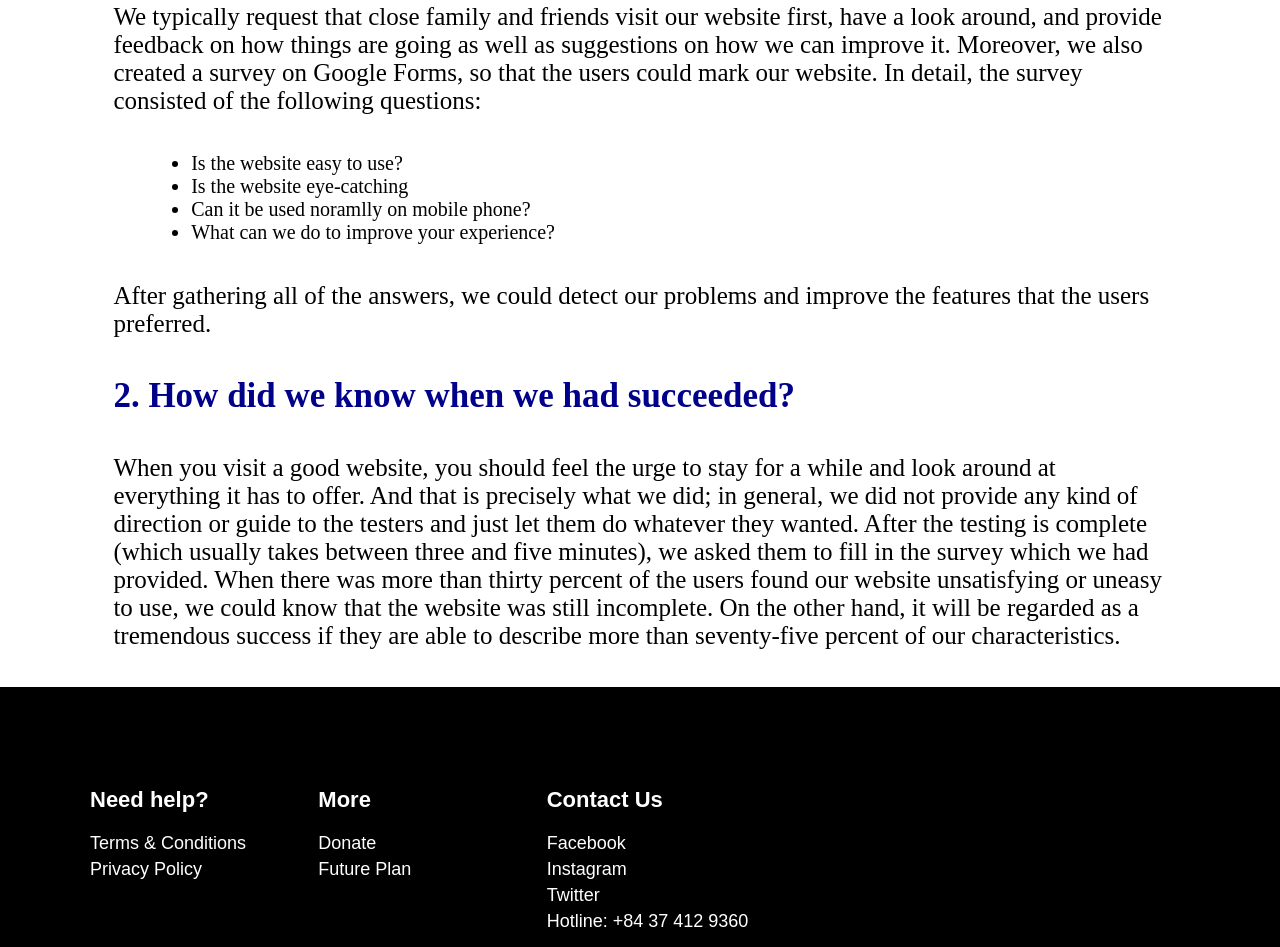
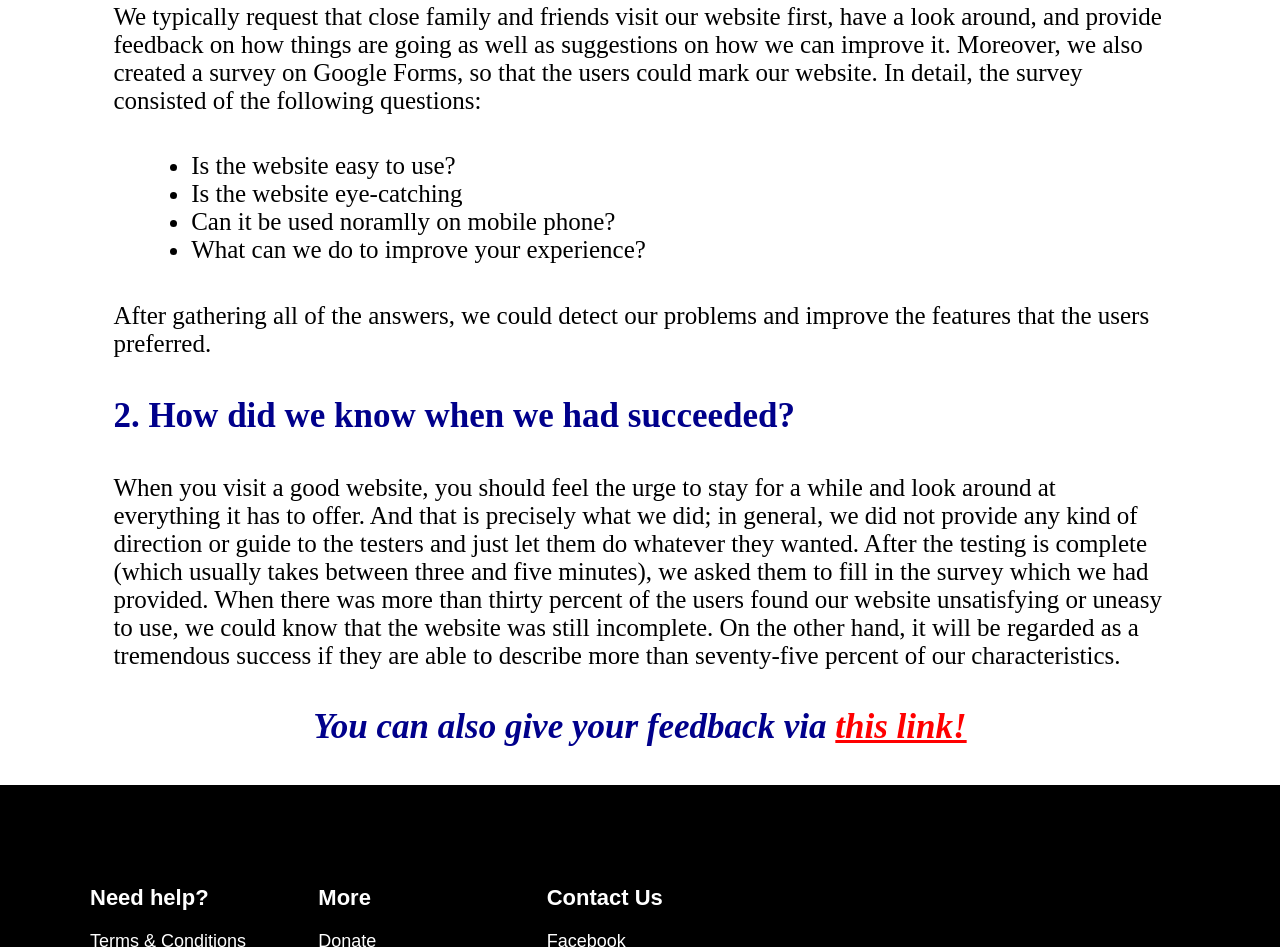
Before and after one commit to nngochai2/asm_03_Group_51, a plain HTML site: page Testing.htm in a window 1280 px wide. Shown: the part 271-1218 px from the top of the page. Drawn offline with Linux system fonts and the light colour scheme.

Commit message:
updating members and testing pages

```diff
--- a/Testing.htm
+++ b/Testing.htm
@@ -31,7 +31,7 @@
             <b><h3>1.  How did we test the project?</h3></b>
                 <p style="margin: 3cm; margin-top: 1cm; margin-bottom: 0;">
                     We typically request that close family and friends visit our website first, have a look around, and provide feedback on how things are going as well as suggestions on how we can improve it. Moreover, we also created a survey on Google Forms, so that the users could mark our website. In detail, the survey consisted of the following questions:
-                    <ul style="color: black; font-size: 20px; margin: 4cm; margin-top: 1cm; margin-bottom: 1cm;">
+                    <ul style="color: black; font-size: 25px; margin: 4cm; margin-top: 1cm; margin-bottom: 1cm;">
                         <li>Is the website easy to use?</li>
                         <li>Is the website eye-catching</li>
                         <li>Can it be used noramlly on mobile phone?</li>
@@ -46,6 +46,8 @@
                 <p style="margin: 3cm; margin-top: 1cm; margin-bottom: 1cm;">
                     When you visit a good website, you should feel the urge to stay for a while and look around at everything it has to offer. And that is precisely what we did; in general, we did not provide any kind of direction or guide to the testers and just let them do whatever they wanted. After the testing is complete (which usually takes between three and five minutes), we asked them to fill in the survey which we had provided. When there was more than thirty percent of the users found our website unsatisfying or uneasy to use, we could know that the website was still incomplete. On the other hand, it will be regarded as a tremendous success if they are able to describe more than seventy-five percent of our characteristics.
                 </p>
+
+            <h3 style="margin: 3cm; margin-top: 0; margin-bottom: 1cm; text-align: center;"><b><i>You can also give your feedback via <a href="https://forms.gle/87wPZSt6nscAsU8N6" target="_blank" style="color: red;">this link!</a></b></i></h3>
 
         </main>
     </body>
```
Also changed, not shown: Members.htm (+3 -3 lines).
